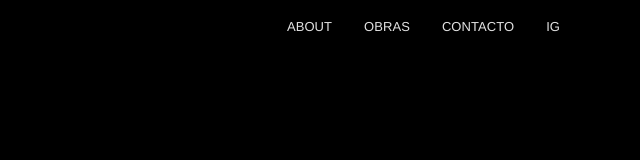
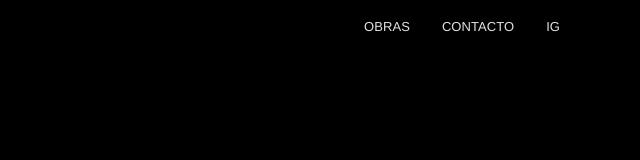
Before and after one commit to santiperez-06/fleekStudioLandingPage, a website: page index.html in a window 1280 px wide. Shown: the full height of the page, 640-1280 px from the left. Drawn offline with Linux system fonts and the light colour scheme; a web font is replaced by a local one.

Commit message:
hid about page

```diff
--- a/index.html
+++ b/index.html
@@ -92,7 +92,7 @@
       <!-- Nav links (desktop) -->
       <nav aria-label="Navegación principal">
         <ul class="navbar__links">
-          <li><a href="/nosotros"  class="navbar__link">About</a></li>
+          <!-- <li><!-- <a href="/nosotros"  class="navbar__link">About</a> --></li> -->
           <li><a href="/#obras" class="navbar__link">Obras</a></li>
           <li><a href="/contacto"  class="navbar__link">Contacto</a></li>
           <li><a href="https://www.instagram.com/fleekestudio/"  class="navbar__link">IG</a></li>
@@ -109,7 +109,7 @@
 
   <!-- Mobile drawer -->
   <nav class="navbar__drawer" aria-label="Menú móvil">
-    <a href="/nosotros"  class="navbar__link">About</a>
+    <!-- <a href="/nosotros"  class="navbar__link">About</a> -->
     <a href="/#obras" class="navbar__link">Obras</a>
     <a href="/contacto"  class="navbar__link">Contacto</a>
     <a href="https://www.instagram.com/fleekestudio/"  class="navbar__link">IG</a>
--- a/js/app.js
+++ b/js/app.js
@@ -482,7 +482,7 @@ async function renderNosotros() {
 
 document.addEventListener('DOMContentLoaded', () => {
   Router.on('/',              renderHome);
-  Router.on('/nosotros',      renderNosotros);
+  // Router.on('/nosotros',      renderNosotros);
   Router.on('/contacto',      renderContacto);
   Router.on('/obras/:id', renderProyecto);
   Router.on('/admin',         () => {
```
